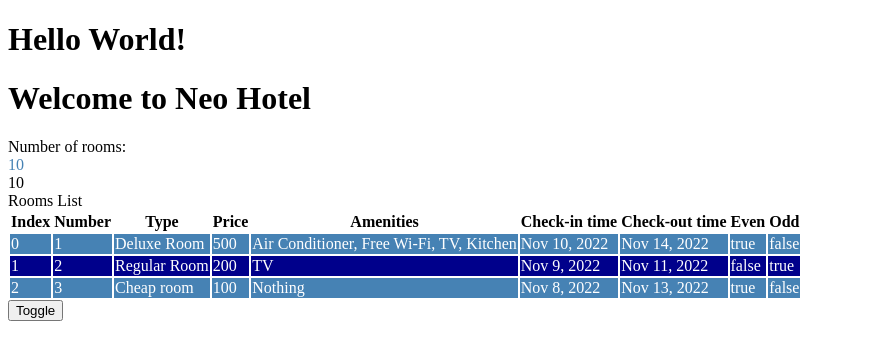
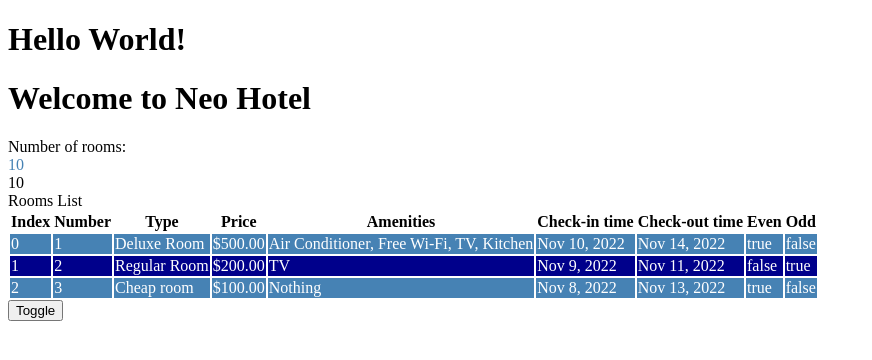
Before and after one commit to neolight1010/hotel-inventory, an Angular app: page / in a window 1280 px wide. Shown: the top 360 px of the page, without its empty margins (0-872 px from the left). Built offline with nearby package versions, Linux system fonts and the light colour scheme.

Commit message:
Use CurrencyPipe for rooms.component prices

```diff
--- a/src/app/rooms/rooms.component.html
+++ b/src/app/rooms/rooms.component.html
@@ -33,7 +33,7 @@
       <td>{{ i }}</td>
       <td>{{ room.roomNumber }}</td>
       <td>{{ room.roomType }}</td>
-      <td>{{ room.price }}</td>
+      <td>{{ room.price | currency }}</td>
       <td>{{ room.amenities }}</td>
       <td>{{ room.checkInTime | date }}</td>
       <td>{{ room.checkOutTime | date }}</td>
```
